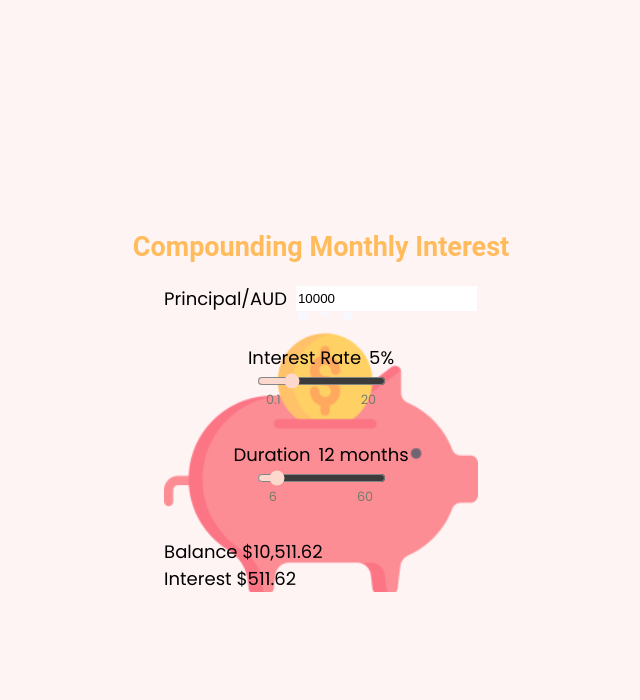
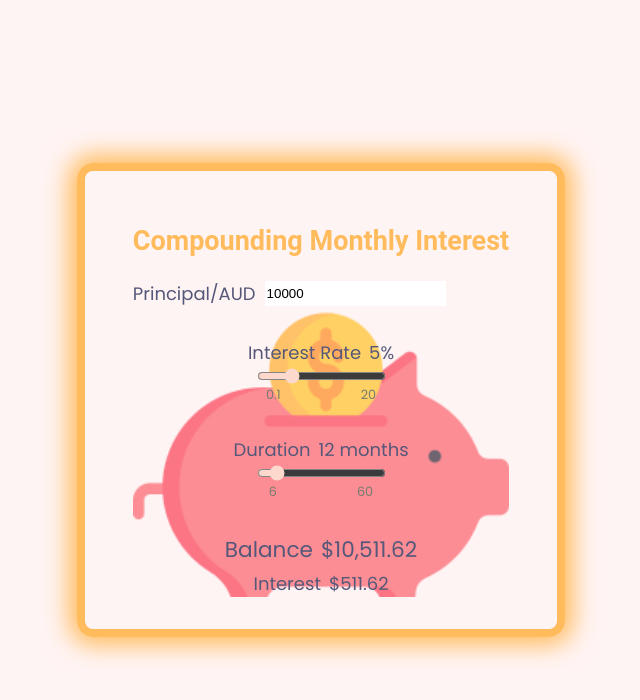
Before and after one commit to mu-tsu-mi/interest-calculator, a React (Vite) app: page / in a window 1280 px wide. Shown: the top 700 px of the page, without its empty margins (319-959 px from the left). Built offline with nearby package versions, Linux system fonts and the light colour scheme.

Commit message:
style result, app-border

```diff
--- a/src/App.css
+++ b/src/App.css
@@ -8,6 +8,15 @@
   justify-content: center;
   align-items: center;
 }
+.app-card {
+  display: flex;
+  flex-direction: column;
+  padding: 2rem 3rem;
+  border: 0.5rem solid var(--title);
+  border-radius: 1rem;
+  box-shadow: 0 0 24px 8px var(--title);
+  margin: 0 0.5rem;
+}
 
 .input-result-wrapper {
   background-image: url("./assets/piggybank.svg");
@@ -15,188 +24,3 @@
   background-repeat: no-repeat;
   background-position: center;
 }
-
-/* .counter {
-  font-size: 16px;
-  padding: 5px 10px;
-  border-radius: 5px;
-  color: var(--accent);
-  background: var(--accent-bg);
-  border: 2px solid transparent;
-  transition: border-color 0.3s;
-  margin-bottom: 24px;
-
-  &:hover {
-    border-color: var(--accent-border);
-  }
-  &:focus-visible {
-    outline: 2px solid var(--accent);
-    outline-offset: 2px;
-  }
-}
-
-.hero {
-  position: relative;
-
-  .base,
-  .framework,
-  .vite {
-    inset-inline: 0;
-    margin: 0 auto;
-  }
-
-  .base {
-    width: 170px;
-    position: relative;
-    z-index: 0;
-  }
-
-  .framework,
-  .vite {
-    position: absolute;
-  }
-
-  .framework {
-    z-index: 1;
-    top: 34px;
-    height: 28px;
-    transform: perspective(2000px) rotateZ(300deg) rotateX(44deg) rotateY(39deg)
-      scale(1.4);
-  }
-
-  .vite {
-    z-index: 0;
-    top: 107px;
-    height: 26px;
-    width: auto;
-    transform: perspective(2000px) rotateZ(300deg) rotateX(40deg) rotateY(39deg)
-      scale(0.8);
-  }
-}
-
-#center {
-  display: flex;
-  flex-direction: column;
-  gap: 25px;
-  place-content: center;
-  place-items: center;
-  flex-grow: 1;
-
-  @media (max-width: 1024px) {
-    padding: 32px 20px 24px;
-    gap: 18px;
-  }
-}
-
-#next-steps {
-  display: flex;
-  border-top: 1px solid var(--border);
-  text-align: left;
-
-  & > div {
-    flex: 1 1 0;
-    padding: 32px;
-    @media (max-width: 1024px) {
-      padding: 24px 20px;
-    }
-  }
-
-  .icon {
-    margin-bottom: 16px;
-    width: 22px;
-    height: 22px;
-  }
-
-  @media (max-width: 1024px) {
-    flex-direction: column;
-    text-align: center;
-  }
-}
-
-#docs {
-  border-right: 1px solid var(--border);
-
-  @media (max-width: 1024px) {
-    border-right: none;
-    border-bottom: 1px solid var(--border);
-  }
-}
-
-#next-steps ul {
-  list-style: none;
-  padding: 0;
-  display: flex;
-  gap: 8px;
-  margin: 32px 0 0;
-
-  .logo {
-    height: 18px;
-  }
-
-  a {
-    color: var(--text-h);
-    font-size: 16px;
-    border-radius: 6px;
-    background: var(--social-bg);
-    display: flex;
-    padding: 6px 12px;
-    align-items: center;
-    gap: 8px;
-    text-decoration: none;
-    transition: box-shadow 0.3s;
-
-    &:hover {
-      box-shadow: var(--shadow);
-    }
-    .button-icon {
-      height: 18px;
-      width: 18px;
-    }
-  }
-
-  @media (max-width: 1024px) {
-    margin-top: 20px;
-    flex-wrap: wrap;
-    justify-content: center;
-
-    li {
-      flex: 1 1 calc(50% - 8px);
-    }
-
-    a {
-      width: 100%;
-      justify-content: center;
-      box-sizing: border-box;
-    }
-  }
-}
-
-#spacer {
-  height: 88px;
-  border-top: 1px solid var(--border);
-  @media (max-width: 1024px) {
-    height: 48px;
-  }
-}
-
-.ticks {
-  position: relative;
-  width: 100%;
-
-  &::before,
-  &::after {
-    content: '';
-    position: absolute;
-    top: -4.5px;
-    border: 5px solid transparent;
-  }
-
-  &::before {
-    left: 0;
-    border-left-color: var(--border);
-  }
-  &::after {
-    right: 0;
-    border-right-color: var(--border);
-  }
-} */
--- a/src/App.tsx
+++ b/src/App.tsx
@@ -6,10 +6,12 @@ import CalculationResult from "./components/calc-result/CalculationResult";
 function App() {
   return (
     <div className="app">
-      <Header />
-      <div className="input-result-wrapper">
-        <UserInput />
-        <CalculationResult />
+      <div className="app-card">
+        <Header />
+        <div className="input-result-wrapper">
+          <UserInput />
+          <CalculationResult />
+        </div>
       </div>
     </div>
   );
--- /dev/null
+++ b/src/components/calc-result/CalculationResult.css
@@ -0,0 +1,15 @@
+.result-container {
+  display: flex;
+  flex-direction: column;
+  align-items: center;
+  gap: 0.3rem;
+}
+.balance-wrapper,
+.interest-wrapper {
+  display: flex;
+  gap: 0.5rem;
+}
+
+.balance-wrapper {
+  font-size: 120%;
+}
--- a/src/components/calc-result/CalculationResult.tsx
+++ b/src/components/calc-result/CalculationResult.tsx
@@ -1,3 +1,4 @@
+import "./CalculationResult.css";
 import { useContext } from "react";
 import { CalculatorContext } from "../../contexts/CalculatorContext";
 
@@ -11,9 +12,13 @@ export default function CalculationResult() {
 
   return (
     <div className="result-container">
-      <div className="result-wrapper">
-        <div>Balance ${calculator.result.total}</div>
-        <div>Interest ${calculator.result.interest}</div>
+      <div className="balance-wrapper">
+        <span className="result-display">Balance</span>
+        <span>${calculator.result.total}</span>
+      </div>
+      <div className="interest-wrapper">
+        <span className="result-display">Interest</span>
+        <span>${calculator.result.interest}</span>
       </div>
     </div>
   );
--- a/src/index.css
+++ b/src/index.css
@@ -2,7 +2,7 @@
 :root {
   --bg: #fff4f4;
   --title: #ffbb5c;
-  --text: black;
+  --text: #555879;
   --range-value: #777c6d;
   --slider: #fcd8cd;
   --sans: "Poppins", "Helvetica", "Arial";
@@ -24,6 +24,7 @@ body,
   font-family: var(--sans);
   font-size: large;
   background-color: var(--bg);
+  color: var(--text);
 }
 
 h1,
@@ -31,115 +32,3 @@ h2 {
   font-family: var(--heading);
   color: var(--title);
 }
-
-/* :root {
-  --text: #6b6375;
-  --text-h: #08060d;
-  --bg: #fff;
-  --border: #e5e4e7;
-  --code-bg: #f4f3ec;
-  --accent: #aa3bff;
-  --accent-bg: rgba(170, 59, 255, 0.1);
-  --accent-border: rgba(170, 59, 255, 0.5);
-  --social-bg: rgba(244, 243, 236, 0.5);
-  --shadow:
-    rgba(0, 0, 0, 0.1) 0 10px 15px -3px, rgba(0, 0, 0, 0.05) 0 4px 6px -2px;
-
-  --sans: system-ui, 'Segoe UI', Roboto, sans-serif;
-  --heading: system-ui, 'Segoe UI', Roboto, sans-serif;
-  --mono: ui-monospace, Consolas, monospace;
-
-  font: 18px/145% var(--sans);
-  letter-spacing: 0.18px;
-  color-scheme: light dark;
-  color: var(--text);
-  background: var(--bg);
-  font-synthesis: none;
-  text-rendering: optimizeLegibility;
-  -webkit-font-smoothing: antialiased;
-  -moz-osx-font-smoothing: grayscale;
-
-  @media (max-width: 1024px) {
-    font-size: 16px;
-  }
-}
-
-@media (prefers-color-scheme: dark) {
-  :root {
-    --text: #9ca3af;
-    --text-h: #f3f4f6;
-    --bg: #16171d;
-    --border: #2e303a;
-    --code-bg: #1f2028;
-    --accent: #c084fc;
-    --accent-bg: rgba(192, 132, 252, 0.15);
-    --accent-border: rgba(192, 132, 252, 0.5);
-    --social-bg: rgba(47, 48, 58, 0.5);
-    --shadow:
-      rgba(0, 0, 0, 0.4) 0 10px 15px -3px, rgba(0, 0, 0, 0.25) 0 4px 6px -2px;
-  }
-
-  #social .button-icon {
-    filter: invert(1) brightness(2);
-  }
-}
-
-#root {
-
-  max-width: 100%;
-  margin: 0 auto;
-  text-align: center;
-  border-inline: 1px solid var(--border);
-  min-height: 100svh;
-  display: flex;
-  flex-direction: column;
-  box-sizing: border-box;
-}
-
-body {
-  margin: 0;
-}
-
-h1,
-h2 {
-  font-family: var(--heading);
-  font-weight: 500;
-  color: var(--text-h);
-}
-
-h1 {
-  font-size: 56px;
-  letter-spacing: -1.68px;
-  margin: 32px 0;
-  @media (max-width: 1024px) {
-    font-size: 36px;
-    margin: 20px 0;
-  }
-}
-h2 {
-  font-size: 24px;
-  line-height: 118%;
-  letter-spacing: -0.24px;
-  margin: 0 0 8px;
-  @media (max-width: 1024px) {
-    font-size: 20px;
-  }
-}
-p {
-  margin: 0;
-}
-
-code,
-.counter {
-  font-family: var(--mono);
-  display: inline-flex;
-  border-radius: 4px;
-  color: var(--text-h);
-}
-
-code {
-  font-size: 15px;
-  line-height: 135%;
-  padding: 4px 8px;
-  background: var(--code-bg);
-} */
```
